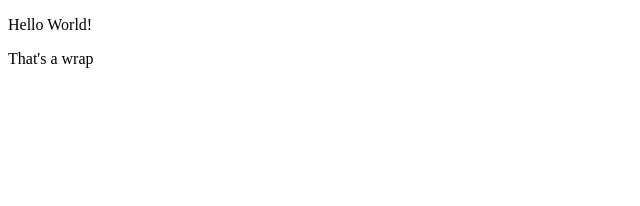
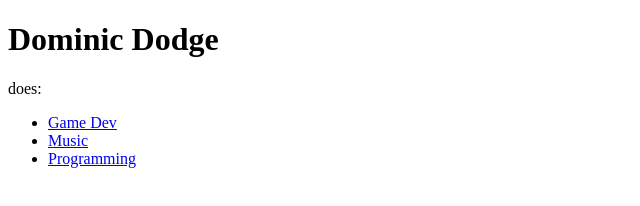
Before and after one commit to DomDodge/Web-Dev, a plain HTML site: page module1/index.html in a window 1280 px wide. Shown: the whole page, without its empty margins (0-640 px from the left). Drawn offline with Linux system fonts and the light colour scheme.

Commit message:
all changes

```diff
--- a/module1/index.html
+++ b/module1/index.html
@@ -4,9 +4,14 @@
 
     </head>
     <body>
-        <p>Hello World!</p>
+        <h1>Dominic Dodge</h1>
+        <p>does:</p>
+        <nav>
+            <ul>
+                <li><a href="*">Game Dev</a></li>
+                <li><a href="*">Music</a></li>
+                <li><a href="*">Programming</a></li>
+            </ul>
+        </nav>
     </body>
-    <footer>
-        <p>That's a wrap</p>
-    </footer>
 </html>
```
